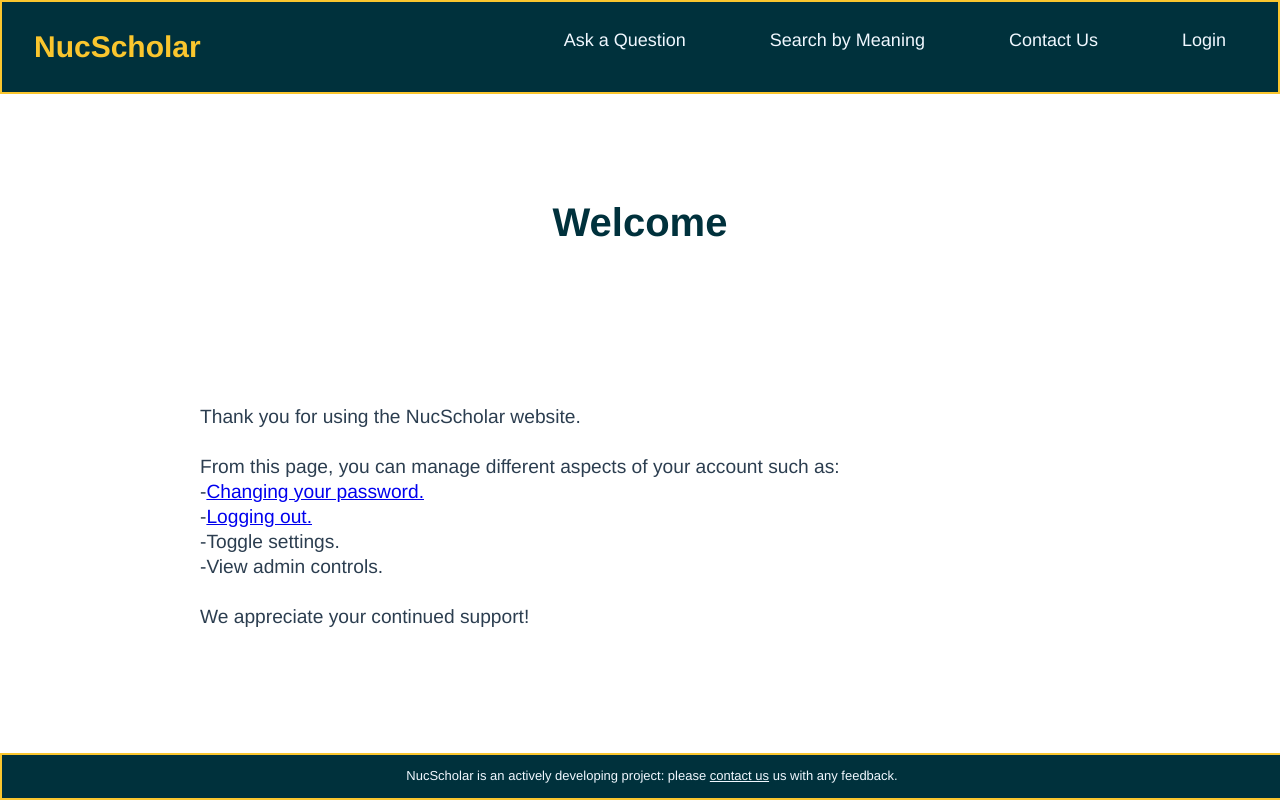
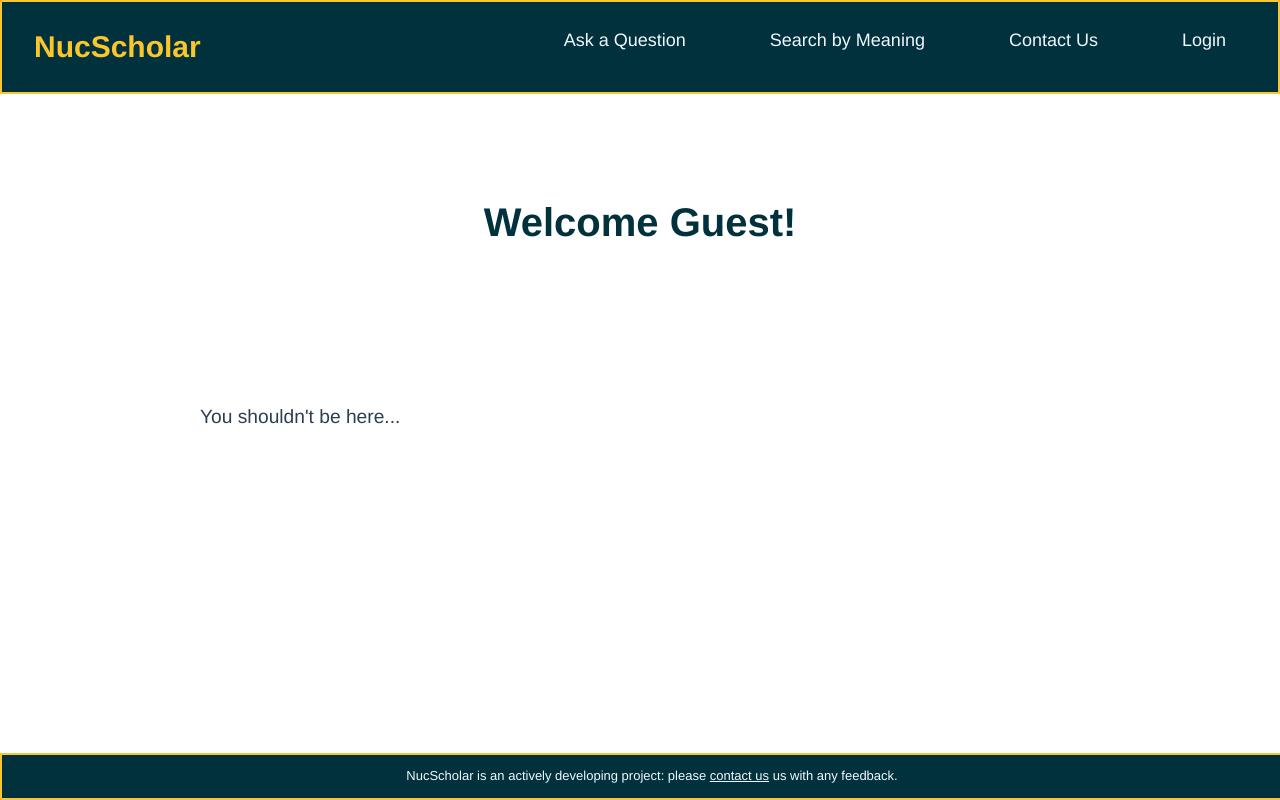
Before and after one commit to dward118/NL-Website, a Vue app in the folder frontend/: page /account in a window 1280 px wide. Shown: the top 800 px of the page. Built offline with nearby package versions, Linux system fonts and the light colour scheme.

Commit message:
Account page, auth changes

```diff
--- a/frontend/src/views/AccountPage.vue
+++ b/frontend/src/views/AccountPage.vue
@@ -1,7 +1,8 @@
 <template>
   <MenuBar />
 
-  <h1 style="font-size:40px; color: #00313c; margin-top: 200px;">Welcome {{ this.$store.state.username }}</h1>
+  <a v-if="this.$store.state.isAuthenticated">
+    <h1 style="font-size:40px; color: #00313c; margin-top: 200px;">Welcome {{ this.$store.state.username }}!</h1>
 
     <p class="greeting">
       Thank you for using the NucScholar website. <br><br>
@@ -28,6 +29,14 @@
       <input type="password" placeholder="Confirm New Password" v-model="password" autocomplete="current-password" required/>
       <button type="submit">Change</button>
     </div>
+  </a>
+  <a v-else>
+    <h1 style="font-size:40px; color: #00313c; margin-top: 200px;">Welcome Guest!</h1>
+
+    <p class="greeting">
+      You shouldn't be here...
+    </p>
+  </a>
 
   <!-- This is to create whitespace at the bottom until we have other containers. -->
   <div style="height: 200px;"></div>
```
Lines whose indentation alone changed are shown as unchanged.
